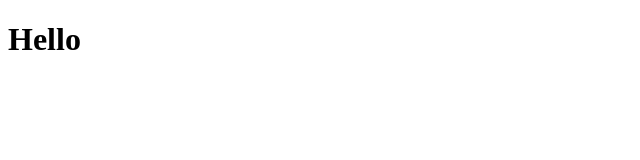
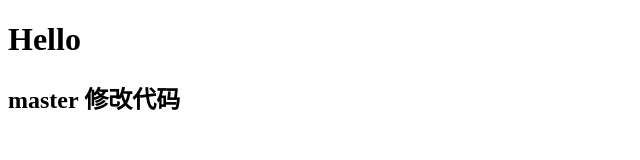
Before and after one commit to 3320753238/git-demo, a plain HTML site: page index.html in a window 1280 px wide. Shown: the whole page, without its empty margins (0-640 px from the left). Drawn offline with Linux system fonts and the light colour scheme.

Commit message:
在master修改

```diff
--- a/index.html
+++ b/index.html
@@ -9,6 +9,7 @@
 
 <body>
     <h1>Hello</h1>
+    <h2>master 修改代码</h2>
 </body>
 
 </html>
```
